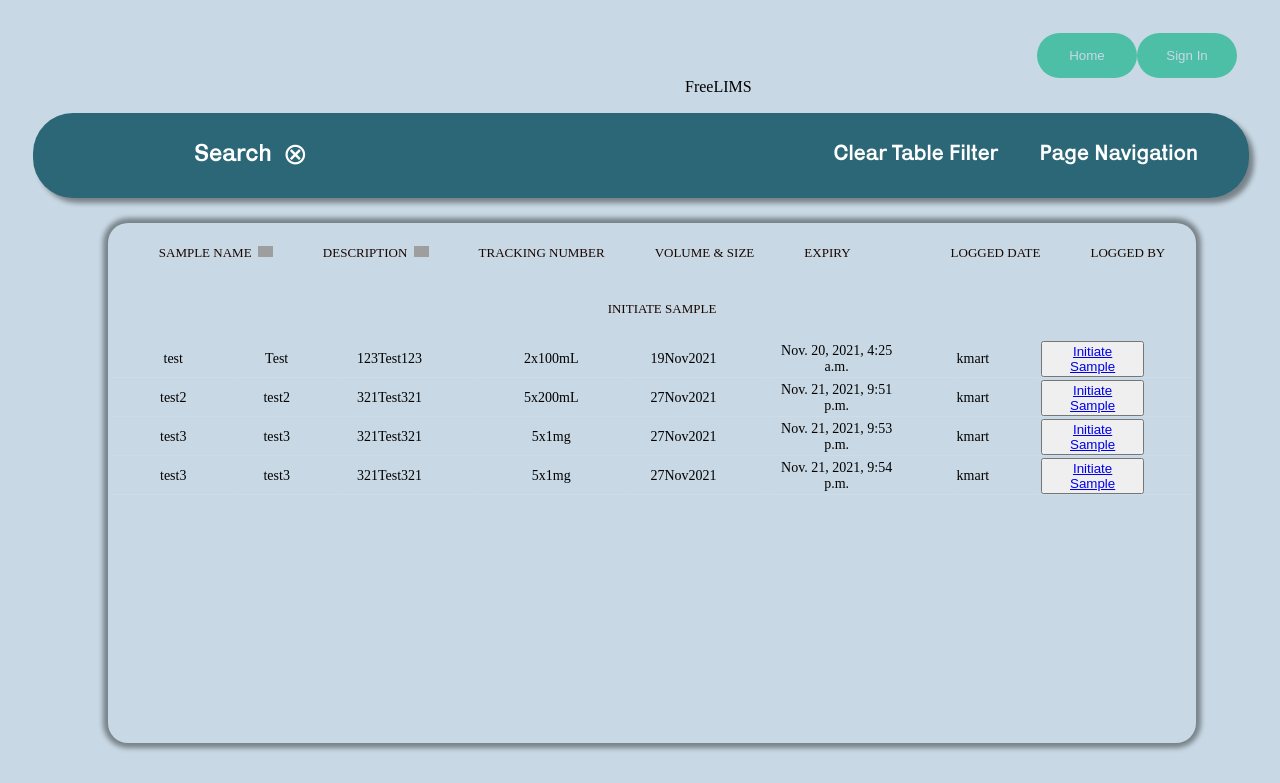
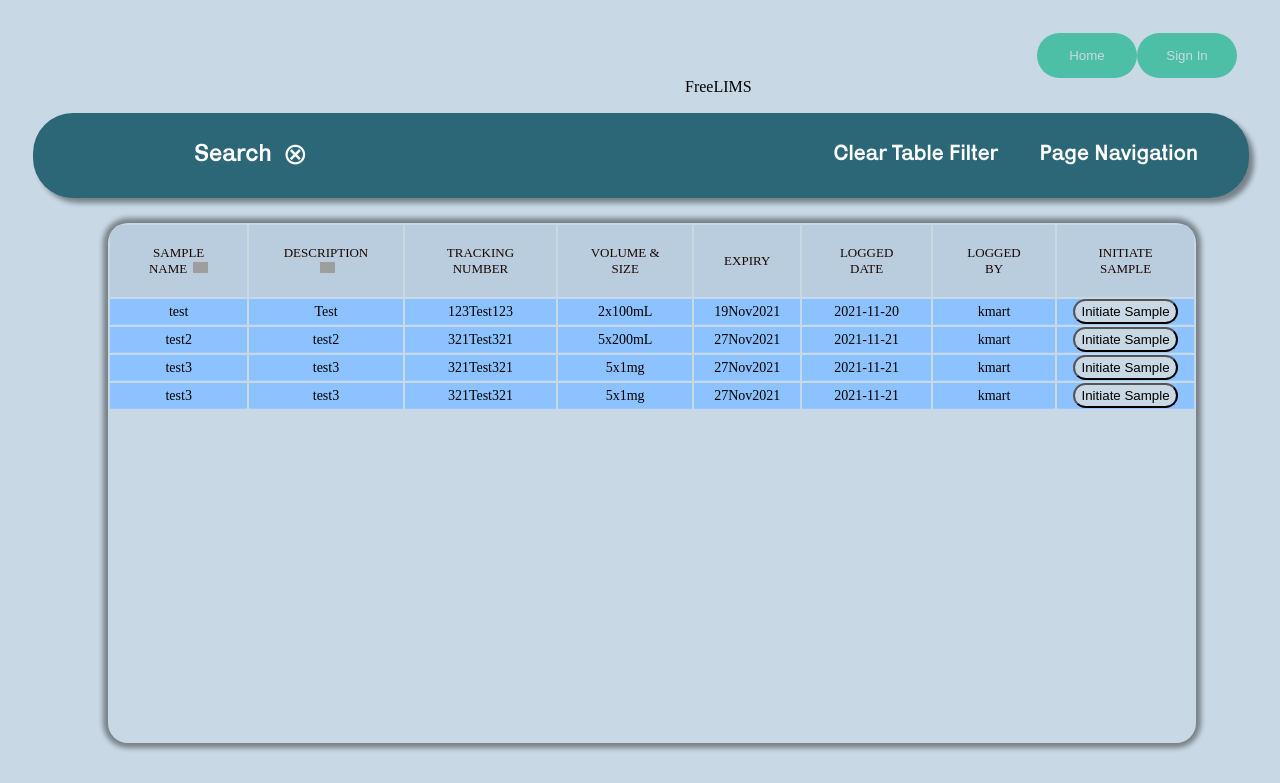
Before and after one commit to KyleSmartin98/LimaProduction, a Django app: page /Initiate_sample/1/ in a window 1280 px wide. Shown: the top 783 px of the page. Run offline with Django 3.2, Linux system fonts and the light colour scheme; data comes from the database, SQL or seed files in the repository; lists and menus that the app fills with data are empty; grey boxes are pictures that could not be loaded.

Commit message:
updated -> inventory view         -> Table UI         -> Model behavior         -> Form constraints

```diff
--- a/DELETE ME.txt
+++ b/DELETE ME.txt
@@ -55,6 +55,11 @@ https://codepen.io/nw/pen/udkIB
 https://algotronics.wordpress.com/2015/10/23/dj2exe/
 
 https://pypi.org/project/shortuuid/
+
+https://stackoverflow.com/questions/60546349/django-generate-bar-code-and-save-into-image-field
+
+https://github.com/ReconCubed/django-profanity-filter
+
 
 class sample_initiated(Sample):
     SAMPLE_TEST = (
--- a/FreeLims/Templates/FreeLims/Testing.html
+++ b/FreeLims/Templates/FreeLims/Testing.html
@@ -36,10 +36,10 @@
     </div>
 </div>
 <div class="table-container">
-    <div class=“sample-tbl-header">
+    <div class=“sample-tbl-container">
         <table class=“sample-table”>
             <thead>
-            <tr>
+            <tr bgcolor="#BACDDE">
               <th>
                   Sample Name
                   <a href="#" class="filter-icon-link" >
@@ -57,42 +57,26 @@
               <th>Tracking Number</th>
               <th>Volume & Size</th>
               <th>Expiry</th>
-                <th>
-                    <div class="date-spacing-head">logged Date</div>
-                </th>
+                <th>logged Date</th>
                 <th>Logged By</th>
                 <th>Initiate Sample</th>
             </tr>
           </thead>
-        </table>
-  </div>
-  <div class=“sample-tbl-content">
-    <table>
         {% csrf_token %}
         {% for sample in samples %}
             {% if sample.initiated == False %}
           <tbody>
             <tr>
-            <td>
-                <div class="name-spacing">{{ sample.sample_name}}</div>
-            </td>
-            <td>
-                <div class="des-spacing">{{sample.sample_description}}</div>
-            </td>
-            <td>
-                <div class="track-spacing">{{sample.tracking_number}}</div>
-            </td>
-            <td>
-                <div class="vol-spacing">{{sample.sample_quantity}}x{{sample.sample_volume}}</div>
-            </td>
-            <td>
-                <div class="type-spacing">{{sample.expiration_date}}</div>
-            </td>
-            <td>{{sample.logged_date}}</td>
+                <td>{{ sample.sample_name}}</td>
+                <td>{{sample.sample_description}}</td>
+                <td>{{sample.tracking_number}}</td>
+                <td>{{sample.sample_quantity}}x{{sample.sample_volume}}</td>
+                <td>{{sample.expiration_date}}</td>
+                <td >{{sample.logged_date|date:"Y-m-d"}}</td>
                 <td>{{sample.logged_by}}</td>
                 <td>
-                <button>
-                    <a href="{% url 'Initiate_sample' sample.id %}#initiatesample" >Initiate Sample</a>
+                    <button class="sample-initiation-btn">
+                        <a class="sample-initiation-link" href="{% url 'Initiate_sample' sample.id %}#initiatesample" >Initiate Sample</a>
                     </button>
                 </td>
 
@@ -103,15 +87,16 @@
     </table>
   </div>
 </div>
-<div class="sample-submit-modal" id="initiatesample">
-    <div class="sample-submit-modal-content">
+<div class="initiation-submit-modal" id="initiatesample">
+    <div class="initiation-submit-modal-content">
         <a href="" class="modal__close">Close</a>
         <span class="registration-header">Sample Initiation Form</span>
         <form action="" method="POST">
             {% csrf_token %}
+            <span class="initiate-span">Initiate Sample</span>
             {{form.initiated}}
             {{form.sample_test}}
-            <input type="submit" Value="Initiate Sample" class="registration-submit">
+            <input type="submit" Value="Submit" class="registration-submit">
             <input type="reset" value="Clear Input Fields" class="registration-submit">
         </form>
     </div>
--- a/FreeLims/forms.py
+++ b/FreeLims/forms.py
@@ -66,46 +66,42 @@ class SampleForm(ModelForm):
         self.fields["sample_name"].widget.attrs.update({
             'type': 'text',
             'placeholder': 'Sample Name',
-            'class': 'registration-input',
+            'class': 'sample-input',
             'autocomplete': 'off',
         })
-        """
-        self.fields["sample_description"].widget.attrs.update({
-            'type': 'text',
-            'placeholder': 'Sample Description',
-            'class': 'registration-input-lg',
-            'autocomplete': 'off',
-        })
-        """
         self.fields["tracking_number"].widget.attrs.update({
             'type': 'text',
             'placeholder': 'Tracking Number',
-            'class': 'registration-input',
+            'class': 'sample-input',
             'autocomplete': 'off',
         })
         self.fields["sample_volume"].widget.attrs.update({
             'type': 'text',
             'placeholder': 'Sample Volume / Mass',
-            'class': 'registration-input',
+            'class': 'sample-input',
             'autocomplete': 'off',
         })
         self.fields["sample_quantity"].widget.attrs.update({
             'type': 'text',
             'placeholder': 'Quantity',
-            'class': 'registration-input',
+            'class': 'sample-input',
             'autocomplete': 'off',
         })
         self.fields["sample_type"].widget.attrs.update({
             'type': 'text',
             'placeholder': 'Sample Type',
-            'class': 'registration-input',
+            'class': 'sample-input',
             'autocomplete': 'off',
+
         })
+        self.fields["sample_type"].choices = [("", "Sample Type"), ] + list(
+            self.fields["sample_type"].choices)[1:]
         self.fields["expiration_date"].widget.attrs.update({
             'type': 'date',
             'placeholder': 'Sample Expiration Date',
-            'class': 'registration-input',
+            'class': 'sample-input',
             'autocomplete': 'off',
+            'style': 'font-family: Arial, sans-serif;'
         })
 
         for i in sampletitles:
@@ -127,6 +123,7 @@ class InitiateForm(ModelForm):
             'placeholder': 'Initiate?',
             'class': 'registration-input',
             'autocomplete': 'off',
+            'style': 'margin-left: 70px'
         })
         self.fields["sample_test"].widget.attrs.update({
             'type': 'text',
@@ -134,6 +131,8 @@ class InitiateForm(ModelForm):
             'class': 'registration-input',
             'autocomplete': 'off',
         })
+        self.fields["sample_test"].choices = [("", "Sample Test"), ] + list(
+            self.fields["sample_test"].choices)[1:]
 
         for i in initiatetitles:
             self.fields[i].label = ""
@@ -201,13 +200,6 @@ class InventoryForm(ModelForm):
             'class': 'reagent-input',
             'autocomplete': 'off',
         })
-        '''
-        self.fields["quantity"].widget.attrs.update({
-            'type': 'text',
-            'placeholder': 'Quantity',
-            'class': 'reagent-input',
-            'autocomplete': 'off',
-        }) '''
         self.fields["volume_size"].widget.attrs.update({
             'type': 'text',
             'placeholder': 'Volume | Mass',
@@ -244,7 +236,7 @@ class InventoryForm(ModelForm):
         fields = ['name', 'manufacturer', 'manufacturer_lot', 'expiry', 'volume_size', 'location', 'comments', 'quarantine']
 
 class Qtyform(forms.Form):
-    quantity = forms.IntegerField()
+    quantity = forms.IntegerField(min_value=1, max_value=20)
     def __init__(self, *args, **kwargs):
         super().__init__(*args, **kwargs)
         self.fields["quantity"].widget.attrs.update({
--- a/FreeLims/static/FreeLims/Style.css
+++ b/FreeLims/static/FreeLims/Style.css
@@ -1034,26 +1058,32 @@
     border: 1px solid rgba(255,255,255,0.3);
 }
 th{
-    display: inline-block;
     font-weight: bold;
-    position: sticky;
     margin-left: 20px;
-    padding: 20px 15px;
+    padding: 20px 30px;
     margin-left: 200px
     text-align: left;
     font-weight: 500;
     font-size: 13px;
     color: #1a0600;
     text-transform: uppercase;
+
 }
 td{
-    text-align: middle;
-    padding: 0px 50px 0px 0px;
+    text-align: center;
+    padding: 0px 0px 0px 0px;
     font-weight: 300;
     font-size: 14px;
     color: black;
     border-bottom: solid 1px rgba(255,255,255,0.1);
 }
+tr td{
+    background: #8cc2ff;
+}
+tr:nth-child(even) td{
+    background: black;
+}
+
 ::-webkit-scrollbar {
   width: 10px;
   height: 60%;
@@ -1066,7 +1096,97 @@ td{
   margin-top: 15px;
   margin-bottom: 15px;
 }
+/* Initiation page */
+.sample-initiation-link{
+    text-decoration: none;
+    color: black;
+}
+.sample-initiation-btn{
+    text-decoration: none;
+    border-radius: 35px;
+    height: 25px;
+    width: 105px;
+    color: black;
+    background: #c8d8e4;
+    margin-left: 0px;
+}
+.sample-initiation-btn:hover{
+    background: #4dbfa6;
+}
 
+.initiation-submit-modal {
+    position: absolute;
+    margin-left: 30%;
+    top: 5%;
+    margin-Top: 3px;
+    width: 400px;
+    height: 300px;
+    background-color: Transparent;
+    opacity: 0;
+    border-radius: 50px;
+    transform: translate(-50%, -50%);
+    visibility: hidden;
+    transform: scale(1.1);
+    transition: visibility 0s linear 0.25s, opacity 0.25s 0s, transform 0.25s;
+}
+.initiation-submit-modal:target {
+  visibility: visible;
+  opacity: 1;
+}
+.initiation-submit-modal-content {
+    position: relative;
+    margin-top: 8rem ;
+    width: 350px;
+    height: 250px;
+    margin-left: 6.5%;
+    background-color: #c8d8e4;
+    padding: 1rem 1.5rem;
+    border-radius: 35px;
+    -webkit-box-shadow: 5px 5px 5px 5px rgba(0,0,0,0.4);
+    -moz-box-shadow: 5px 5px 5px 5px rgba(0,0,0,0.4);
+}
+.initiate-span{
+    position: absolute;
+    display: inline;
+    margin-left: 75px;
+    color: black;
+    font-family: "karrikregular";
+    font-size: 20px;
+
+}
+
+/*Result submission*/
+.result-submit-modal{
+    position: absolute;
+    margin-left: 25%;
+    top: 5%;
+    margin-Top: 3px;
+    width: 300px;
+    height: 350px;
+    background-color: Transparent;
+    opacity: 0;
+    border-radius: 50px;
+    transform: translate(-50%, -50%);
+    visibility: hidden;
+    transform: scale(1.1);
+    transition: visibility 0s linear 0.25s, opacity 0.25s 0s, transform 0.25s;
+}
+.result-submit-modal:target {
+  visibility: visible;
+  opacity: 1;
+}
+.result-submit-modal-content{
+    position: relative;
+    margin-top: 6.5rem ;
+    width: 350px;
+    height: 350px;
+    margin-left: 35%;
+    background-color: #c8d8e4;
+    padding: 1rem 1.5rem;
+    border-radius: 35px;
+    -webkit-box-shadow: 5px 5px 5px 5px rgba(0,0,0,0.4);
+    -moz-box-shadow: 5px 5px 5px 5px rgba(0,0,0,0.4);
+}
 /* reagent submit modal */
 
 .reagent-submit-modal{
```
Also changed, not shown: other parts of FreeLims/static/FreeLims/Style.css (+46 -6 lines), FreeLims/Templates/FreeLims/Inventory.html (+35 -30 lines), FreeLims/Templates/FreeLims/Results.html (+16 -27 lines), FreeLims/Templates/FreeLims/Sample.html (+9 -25 lines), FreeLims/models.py (+4 -3 lines), FreeLims/migrations/0005_auto_20211212_1833.py (added). Lines whose indentation alone changed are shown as unchanged.
